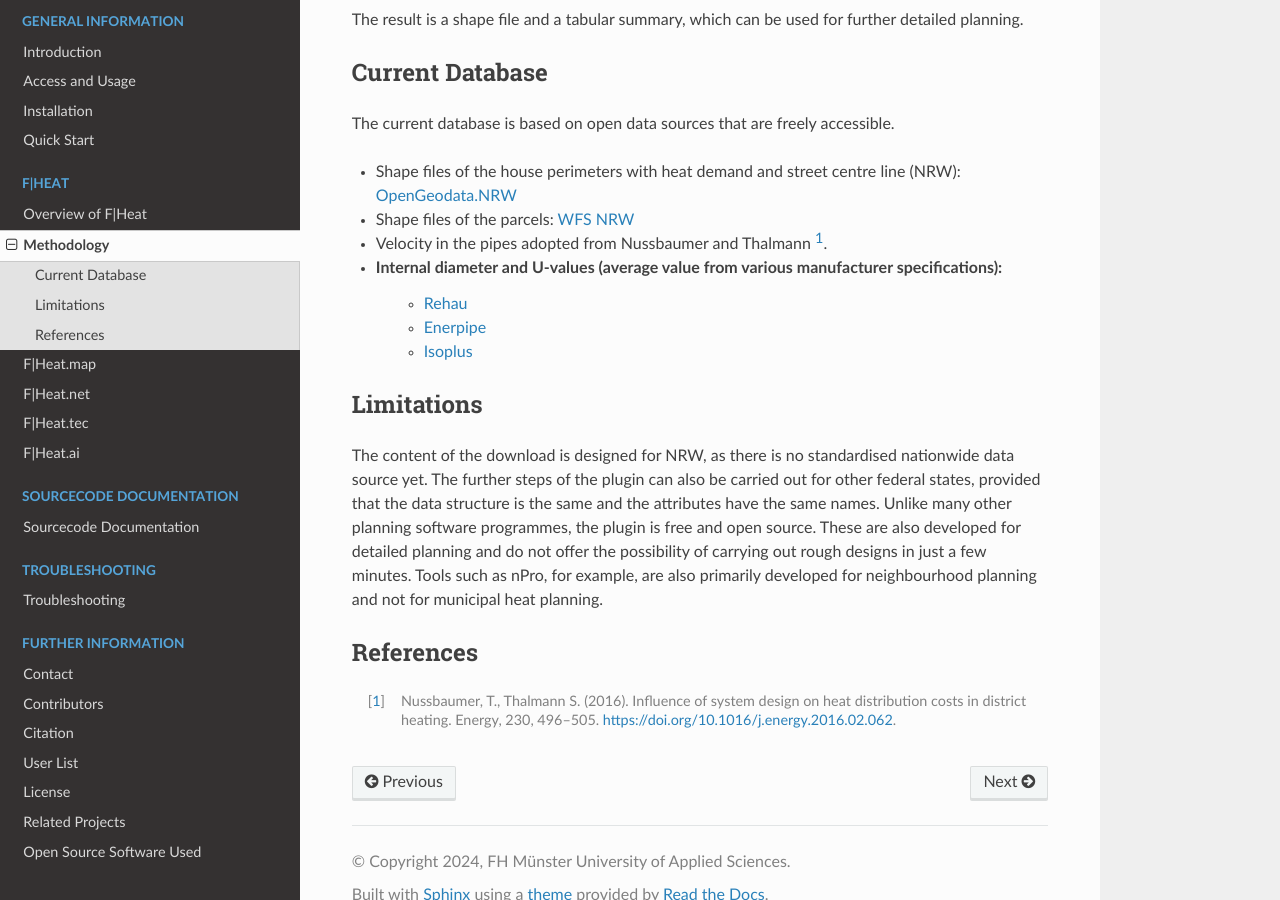
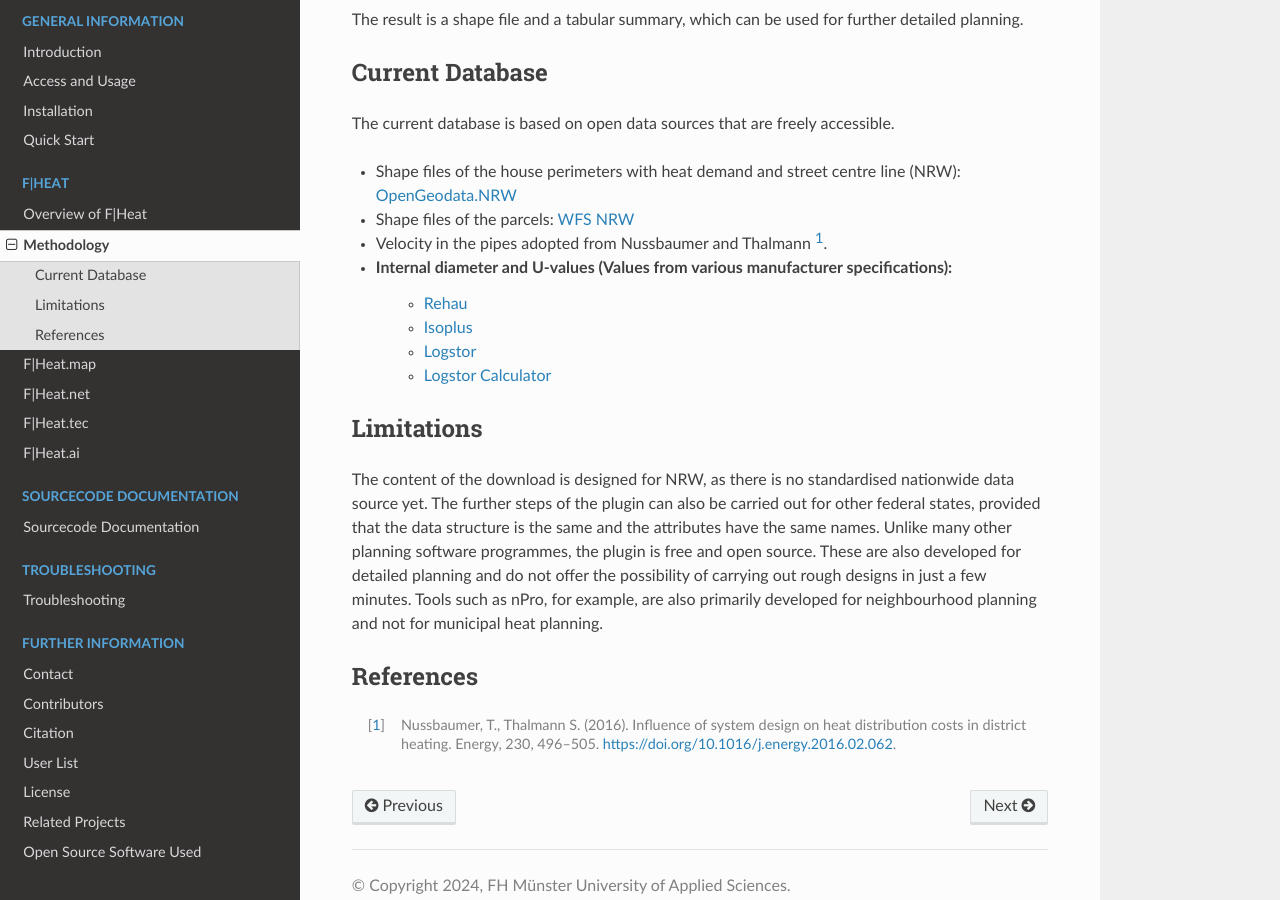
Before and after one commit to hydromac/F-Heat_dev, a Sphinx documentation site: the page built from docs/methodology.rst, in a window 1280 px wide and 900 px high, scrolled down 728 px. Built offline with Sphinx 7.4.7 and the Read the Docs theme 2.0.0, drawn with Linux system fonts in a browser that asks for light colours; formulas are drawn with MathJax 3; pages that are not in the unit, such as notebooks, are missing from menus.

Commit message:
Update methodology.rst
update sources of pipe info

```diff
--- a/docs/methodology.rst
+++ b/docs/methodology.rst
@@ -17,10 +17,11 @@ The current database is based on open data sources that are freely accessible.
 - Shape files of the house perimeters with heat demand and street centre line (NRW): `OpenGeodata.NRW <https://opengeodata.nrw.de/produkte/umwelt_klima/klima/kwp/>`_
 - Shape files of the parcels: `WFS NRW <https://www.wfs.nrw.de/geobasis/wfs_nw_inspire-flurstuecke_alkis>`_
 - Velocity in the pipes adopted from Nussbaumer and Thalmann [1]_.
-- Internal diameter and U-values (average value from various manufacturer specifications):
+- Internal diameter and U-values (Values from various manufacturer specifications):
     - `Rehau <https://www.rehau.com/downloads/99896/rauthermex-rauvitherm-technische-information.pdf>`_
-    - `Enerpipe <https://www.enerpipe.de/typo3conf/ext/so_bp_base/Resources/Public/JavaScript/Dist/pdfjs/web/viewer.html?file=/fileadmin/daten/02_produkte/06_Rohre-und-Verbindungstechnik/Rohrsysteme_TI_821000100_04-2021_web.pdf#page=1>`_
     - `Isoplus <https://www.isoplus.de/fileadmin/data/downloads/documents/germany/products/Doppelrohr-8-Seiten_DEUTSCH_Web.pdf>`_
+    - `Logstor <https://www.logstor.com/media/7318/kingspan-logstor-product-catalogue-specifications-de-eur.pdf>`_
+    - `Logstor Calculator <http://calc.logstor.com/de/energitab/>`_
 
 .. TODO: Add RWT Jagdt table description
 
```
